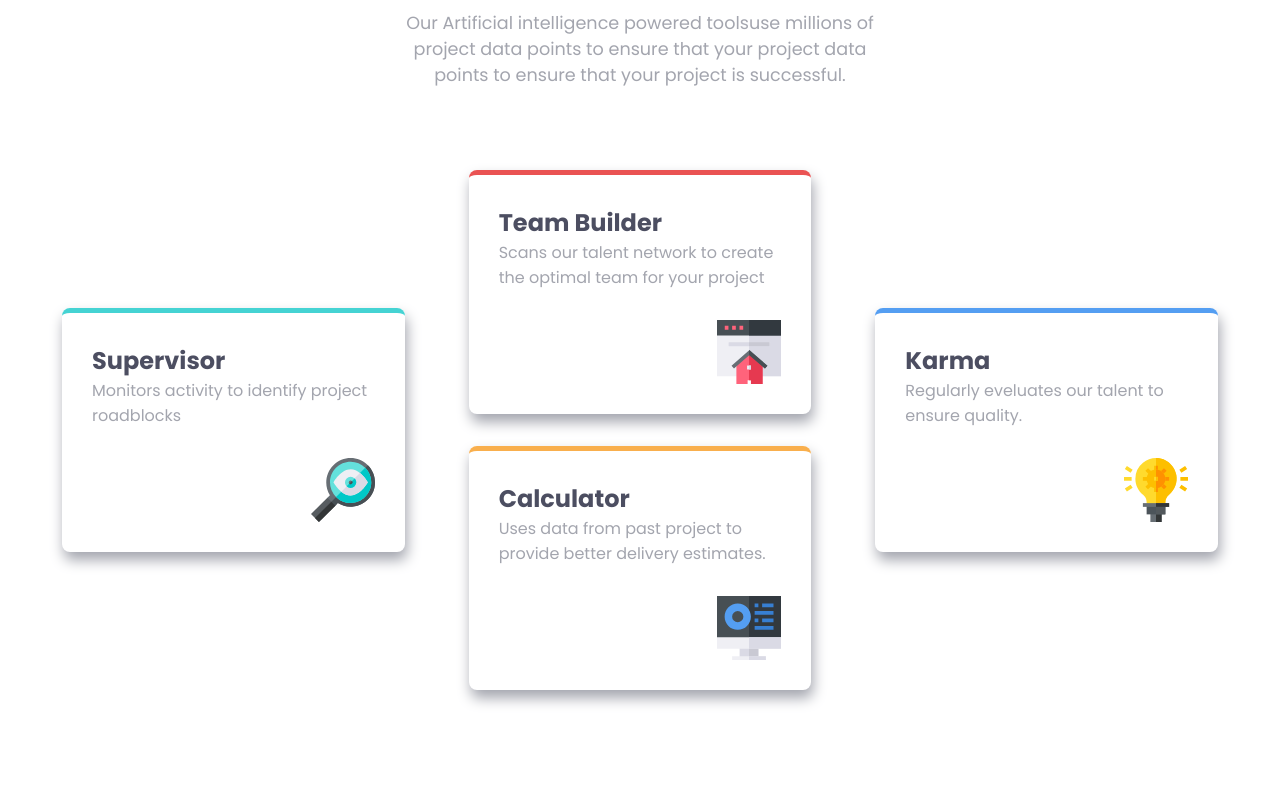
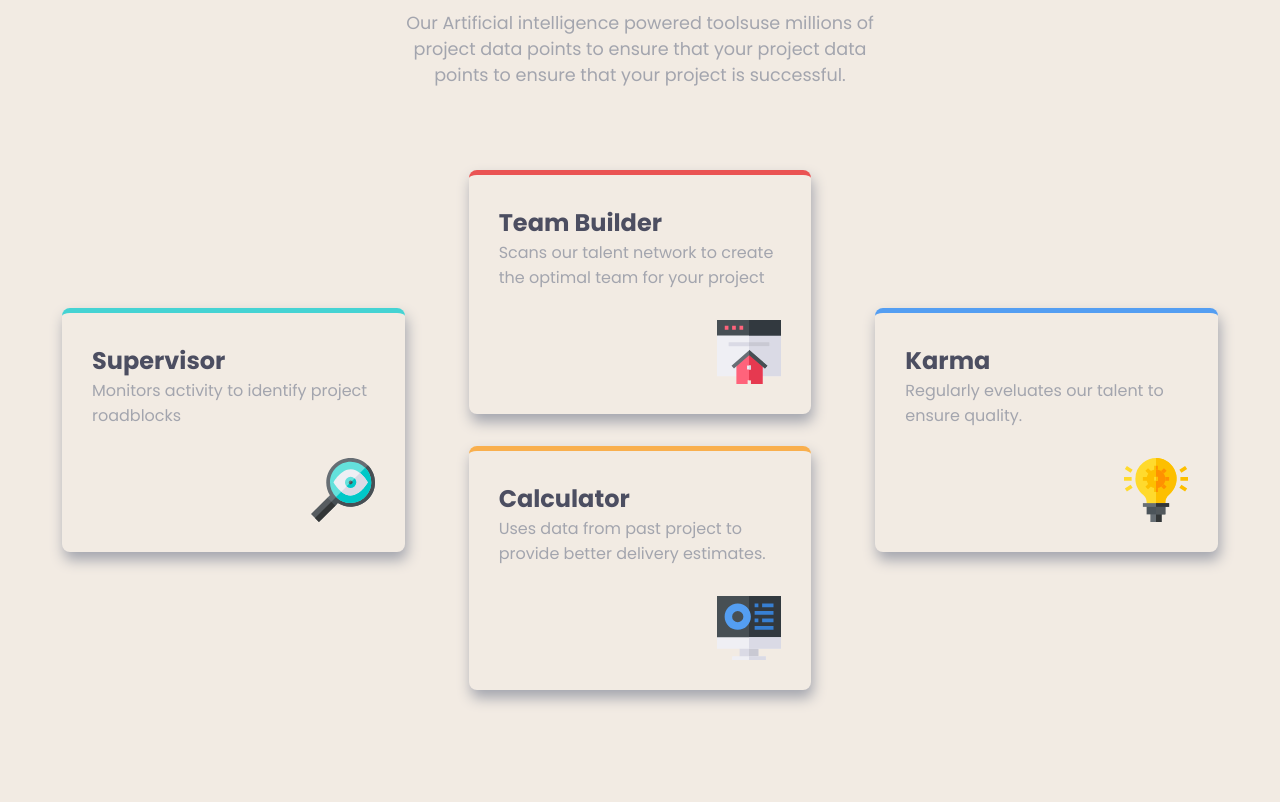
Before and after one commit to Anniekeme/Four-card-feature-section, a plain HTML site: page index.html in a window 1280 px wide. Shown: the part 180-982 px from the top of the page. Drawn offline with Linux system fonts and the light colour scheme.

Commit message:
Update style.css
add background to the body

```diff
--- a/style.css
+++ b/style.css
@@ -9,6 +9,7 @@ body {
     font-family: "Poppins", sans-serif;
     font-size: 15px;
     padding: 0 30px;
+     background-color: hsl(30, 38%, 92%);
 }
 
 header {
```
